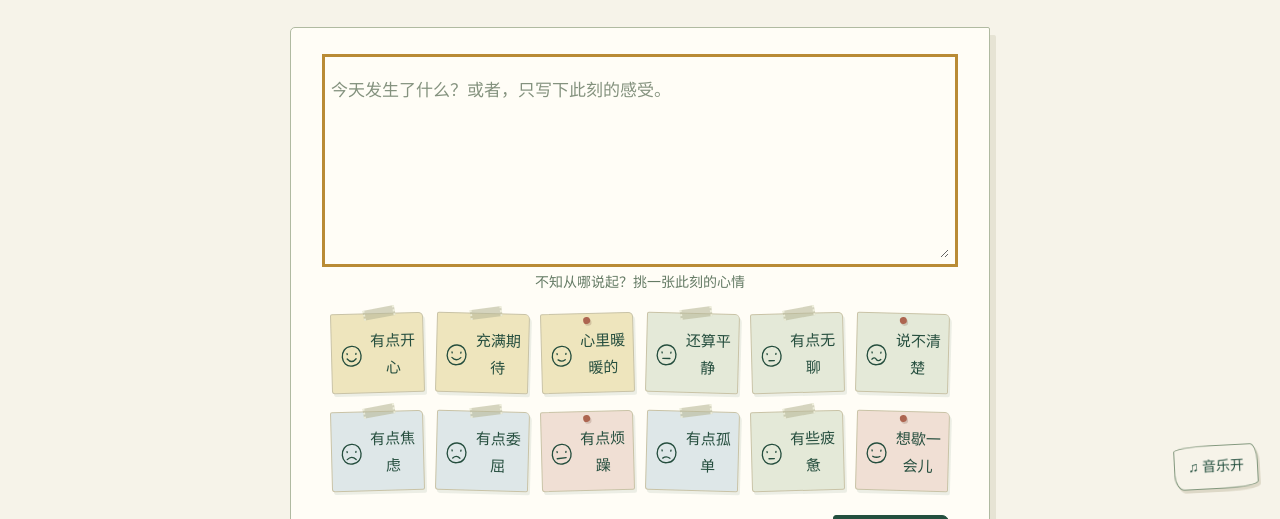
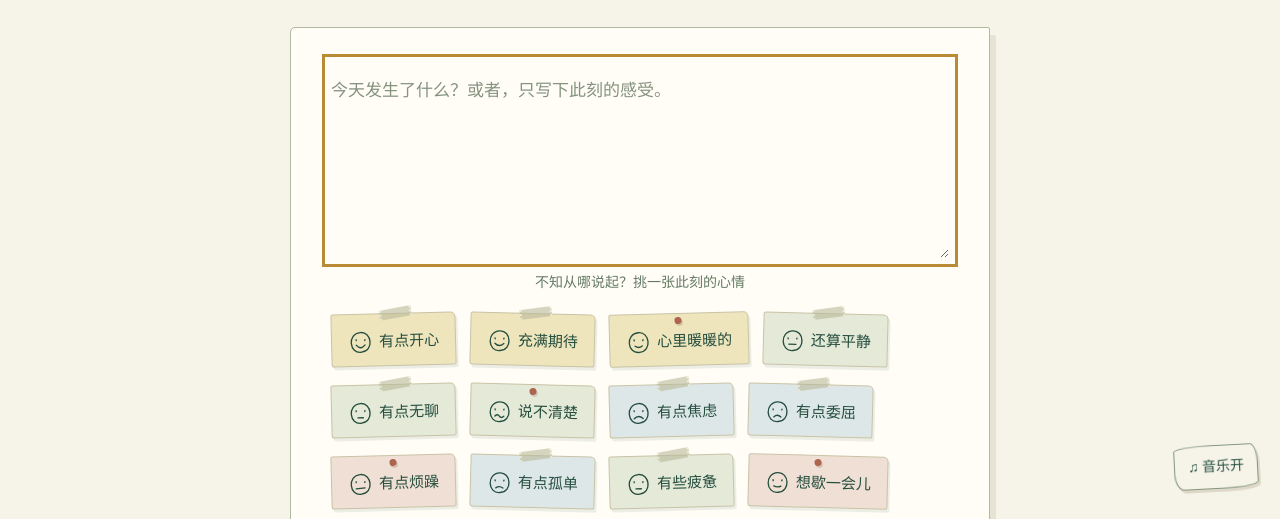
Before and after one commit to Yora-0209/whats-wrong, a website with bundled scripts: page preview/index.html in a window 1280 px wide. Both pictures are taken after a click on the button "Write，把情绪写下来". Shown: the part 246-765 px from the top of the page. Built offline with nearby package versions, Linux system fonts and the light colour scheme; a web font is replaced by a local one.

Commit message:
Keep mood labels on one line and lift notes on hover

```diff
--- a/preview/desk.css
+++ b/preview/desk.css
@@ -974,14 +974,19 @@ body.leaving {
 /* Small paper notes beneath the writing area. */
 .mood-picker { border:0; padding:0; margin:12px 0 24px; min-width:0; }
 .mood-picker legend { color:#657b65; font-size:14px; margin-bottom:18px; }
-.mood-notes { display:grid; grid-template-columns:repeat(6,minmax(0,1fr)); gap:18px 12px; }
+.mood-notes { display:flex; flex-wrap:wrap; gap:18px 14px; }
 .mood-note { position:relative; display:flex; align-items:center; justify-content:center; gap:6px; padding:14px 7px 10px; background:#eee5bd; border:1px solid #c9c3a6; border-radius:2px 5px 2px 3px; box-shadow:2px 3px 0 #254e3e16; color:#254e3e; font:inherit; font-size:15px; cursor:pointer; transform:rotate(-1.5deg); }
 .mood-note:nth-child(even) { transform:rotate(1.5deg); }
 .mood-note::before { content:""; position:absolute; width:28px; height:10px; top:-6px; left:calc(50% - 14px); background:#b9b99999; transform:rotate(-9deg); border-left:2px dotted #ffffee99; border-right:2px dotted #ffffee99; }
 .mood-note:nth-child(3n)::before { width:7px; height:7px; left:calc(50% - 4px); top:3px; border:0; border-radius:50%; background:#ad6550; box-shadow:1px 2px 0 #63372833; }
 .mood-calm { background:#e4e9d8; }.mood-blue { background:#dee7e8; }.mood-pink { background:#f0dfd4; }
 .mood-note svg { width:25px; height:25px; flex-shrink:0; fill:none; stroke:currentColor; stroke-width:1.5; stroke-linecap:round; stroke-linejoin:round; }
-.mood-note:hover { box-shadow:3px 5px 0 #254e3e24; }
+.mood-note { --note-paper:#eee5bd; --note-angle:-1.5deg; flex:0 0 auto; width:auto; min-width:0; white-space:nowrap; padding:14px 16px 10px; background:var(--note-paper); transition:transform 160ms ease,box-shadow 160ms ease; }
+.mood-note:nth-child(even) { --note-angle:1.5deg; }
+.mood-note.mood-calm { --note-paper:#e4e9d8; }
+.mood-note.mood-blue { --note-paper:#dee7e8; }
+.mood-note.mood-pink { --note-paper:#f0dfd4; }
+.mood-note:hover, .mood-note:focus-visible { background:var(--note-paper); color:#254e3e; transform:translateY(-3px) rotate(var(--note-angle)); box-shadow:3px 6px 0 #254e3e24; }
+.mood-note:active { transform:translateY(1px) rotate(var(--note-angle)); box-shadow:1px 1px 0 #254e3e24; }
 .mood-note:focus-visible { outline:2px solid #254e3e; outline-offset:4px; }
-@media(max-width:900px) { .mood-notes { grid-template-columns:repeat(3,minmax(0,1fr)); } }
-@media(max-width:480px) { .mood-notes { grid-template-columns:repeat(2,minmax(0,1fr)); } }
+@media(prefers-reduced-motion:reduce) { .mood-note { transition:none; } }
```
